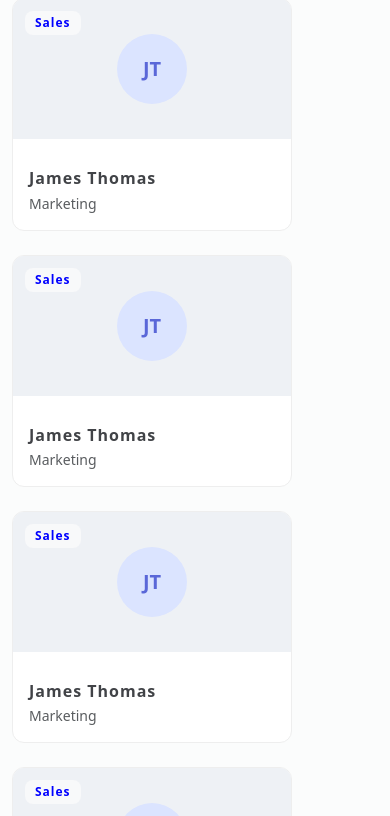
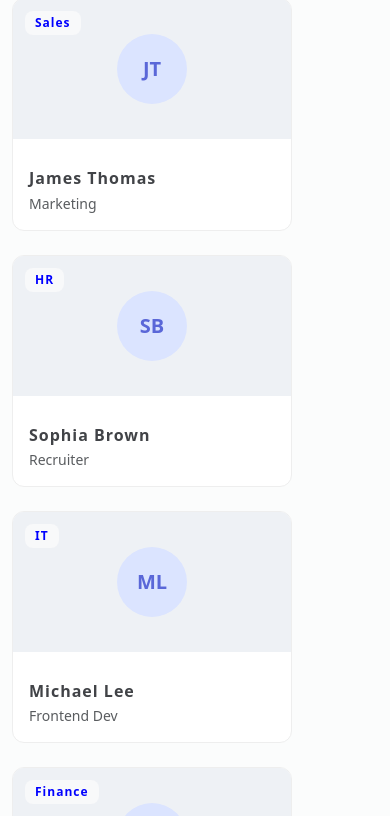
Before and after one commit to dhirendrabam001/Employee-Management-System, a React (Vite) app in the folder client/: page /admin/employees in a window 390 px wide. Shown: the part 1156-1972 px from the top of the page. Built offline with nearby package versions, Linux system fonts and the light colour scheme; no server answers.

Commit message:
updated full changes code

```diff
--- a/client/src/App.css
+++ b/client/src/App.css
@@ -353,7 +353,7 @@
 .sidebar-main {
   background: #050c1f;
   width: 100%;
-  min-height: 100vh;
+  min-height: 100%;
   padding: 50px 0px;
 }
 .icon-dashboard .icon {
--- a/client/src/components/features/admin/components/AddEmployeeModal.jsx
+++ b/client/src/components/features/admin/components/AddEmployeeModal.jsx
@@ -99,7 +99,7 @@ const AddEmployeeModal = () => {
                     <div className="col-12 col-md-6 col-lg-6 mb-1">
                       <label>Position</label>
                       <input
-                        type="number"
+                        type="text"
                         className="form-control custom-input"
                       />
                     </div>
--- a/client/src/components/features/admin/components/EmployeesCard.jsx
+++ b/client/src/components/features/admin/components/EmployeesCard.jsx
@@ -1,40 +1,101 @@
 import { FaEdit, FaTrash } from "react-icons/fa";
+import UpdateProfileModal from "./UpdateProdileModal";
 const EmployeesCard = () => {
-  const EmployeesCard = [1, 2, 3, 4, 5, 6, 7, 8];
+  const Employees = [
+    {
+      id: 1,
+      name: "James Thomas",
+      department: "Sales",
+      role: "Marketing",
+      initials: "JT",
+    },
+    {
+      id: 2,
+      name: "Sophia Brown",
+      department: "HR",
+      role: "Recruiter",
+      initials: "SB",
+    },
+    {
+      id: 3,
+      name: "Michael Lee",
+      department: "IT",
+      role: "Frontend Dev",
+      initials: "ML",
+    },
+    {
+      id: 4,
+      name: "Emma Wilson",
+      department: "Finance",
+      role: "Accountant",
+      initials: "EW",
+    },
+    {
+      id: 5,
+      name: "Daniel Clark",
+      department: "Operations",
+      role: "Manager",
+      initials: "DC",
+    },
+    {
+      id: 6,
+      name: "Olivia Martin",
+      department: "Design",
+      role: "UI Designer",
+      initials: "OM",
+    },
+  ];
   return (
+    <>
       <div className="row align-items-center g-4">
-      {EmployeesCard.map((item, index) => {
+        {Employees.map((item, index) => {
           return (
-          <div className="col-12 col-md-6 col-lg-3">
+            <div className="col-12 col-md-6 col-lg-3" key={item.id}>
               <div className="card user-card">
                 {/* Overlay */}
                 <div className="overlay">
-                <button className="icon-btn edit">
+                  <button
+                    className="icon-btn edit"
+                    data-bs-toggle="modal"
+                    data-bs-target="#updateProfileModal"
+                  >
                     <FaEdit />
                   </button>
-                <button className="icon-btn delete">
+                  <button
+                    className="icon-btn delete"
+                    onClick={() => {
+                      const ok = window.alert(
+                        "Are you sure you want to delete this item?",
+                      );
+                      if (ok) {
+                        handleDelete();
+                      }
+                    }}
+                  >
                     <FaTrash />
                   </button>
                 </div>
                 <div className="card-header-section position-relative">
                   <span className="badge bg-light text-dark department-badge">
-                  Sales
+                    {item.department}
                   </span>
 
                   <div className="avatar-circle">
-                  <span className="initials">JT</span>
+                    <span className="initials">{item.initials}</span>
                   </div>
                 </div>
 
                 <div className="card-body text-start">
-                <h5 className="mb-1 fw-semibold">James Thomas</h5>
-                <p className="text-muted mb-0 small">Marketing</p>
+                  <h5 className="mb-1 fw-semibold">{item.name}</h5>
+                  <p className="text-muted mb-0 small">{item.role}</p>
                 </div>
               </div>
             </div>
           );
         })}
       </div>
+      <UpdateProfileModal />
+    </>
   );
 };
 
--- /dev/null
+++ b/client/src/components/features/admin/components/UpdateProdileModal.jsx
@@ -0,0 +1,30 @@
+const UpdateProfileModal = () => {
+  return (
+    <div
+      className="modal fade"
+      id="updateProfileModal"
+      tabIndex="-1"
+      aria-labelledby="exampleModalLabel"
+      aria-hidden="true"
+    >
+      <div className="modal-dialog modal-dialog-centered">
+        <div className="modal-content">
+          <div className="modal-header">
+            <h1 className="modal-title fs-5" id="exampleModalLabel">
+              Modal title
+            </h1>
+            <button
+              type="button"
+              className="btn-close"
+              data-bs-dismiss="modal"
+              aria-label="Close"
+            ></button>
+          </div>
+          <div className="modal-body">...</div>
+        </div>
+      </div>
+    </div>
+  );
+};
+
+export default UpdateProfileModal;
--- a/client/src/components/ui/DashboardCard.jsx
+++ b/client/src/components/ui/DashboardCard.jsx
@@ -1,7 +1,9 @@
 import { useSelector } from "react-redux";
 const DashboardCard = () => {
   const { user } = useSelector((store) => store.auth);
-  const formatRole = user?.role?.charAt(0).toUpperCase() + user?.role?.slice(1);
+  const formatRole = user?.role
+    ? user.role.charAt(0).toUpperCase() + user.role.slice(1)
+    : "";
   const firstLetter = user?.fullName?.charAt(0).toUpperCase();
 
   return (
--- a/client/src/components/ui/EmployeeCard.jsx
+++ b/client/src/components/ui/EmployeeCard.jsx
@@ -10,7 +10,9 @@ import { HiCurrencyDollar } from "react-icons/hi2";
 
 const EmployeeCard = () => {
   const { user } = useSelector((store) => store.auth);
-  const formatRole = user?.role?.charAt(0).toUpperCase() + user?.role?.slice(1);
+  const formatRole = user?.role
+    ? user.role.charAt(0).toUpperCase() + user.role.slice(1)
+    : "";
   return (
     <div className="admin-card">
       <div className="container">
```
Also changed, not shown: 2 other files (tests, documents, lock files or other folders). Lines whose indentation alone changed are shown as unchanged.
